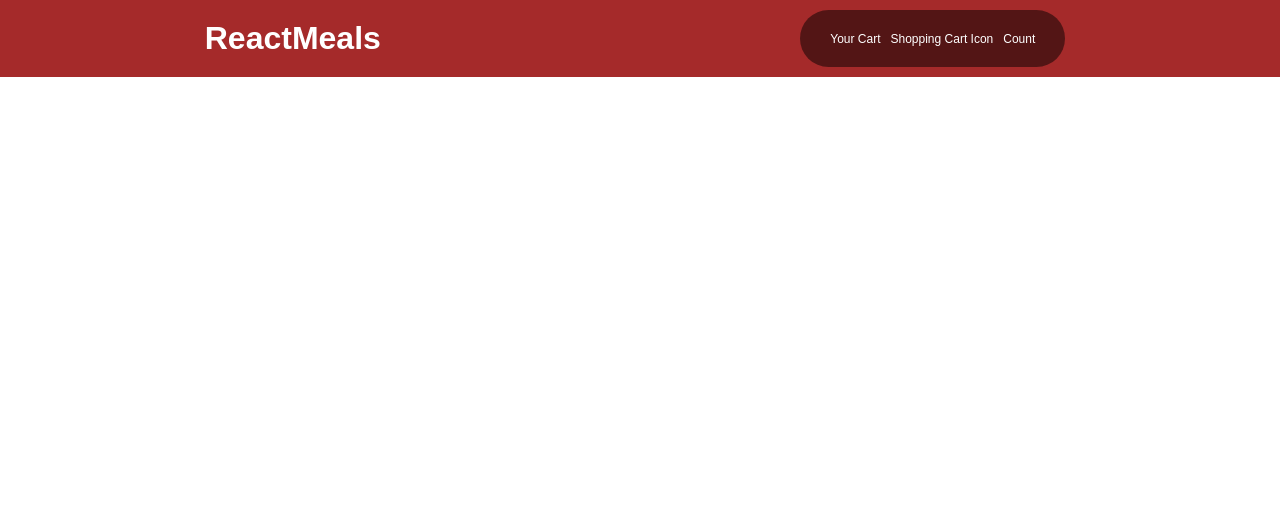
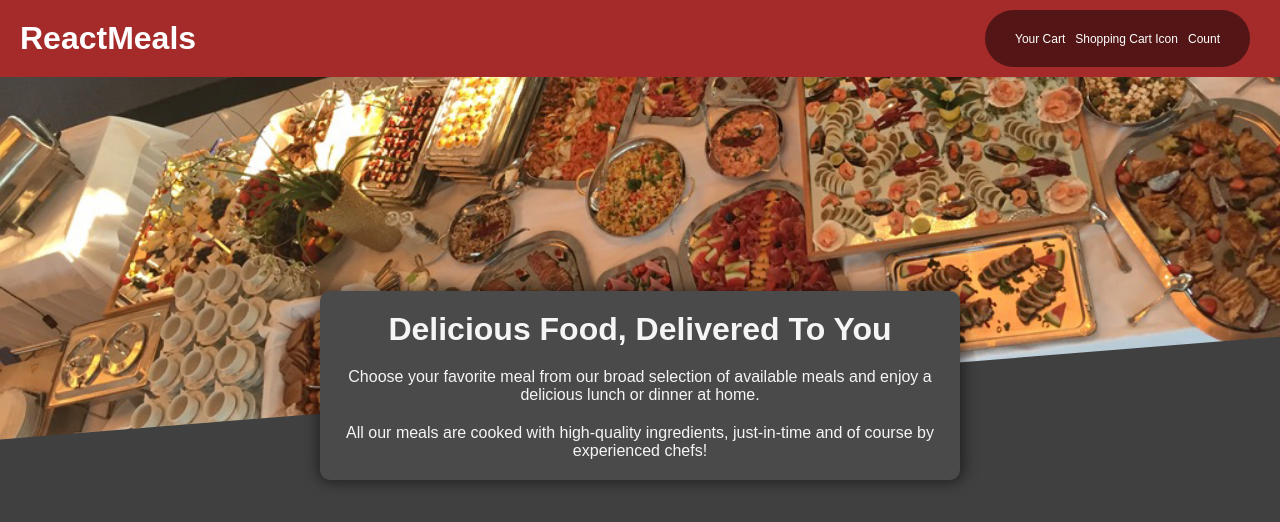
Before and after one commit to KZdesigns/orderApp, a React (Create React App) app: page / in a window 1280 px wide. Shown: the top 522 px of the page. Built offline with nearby package versions, Linux system fonts and the light colour scheme.

Commit message:
Added Jumbotron and HeaderCard componenets

```diff
--- a/src/App.js
+++ b/src/App.js
@@ -1,10 +1,14 @@
 import React from "react";
 import Navigation from "./components/Navigation/Navigation";
+import Jumbotron from "./components/Jumbotron/Jumbotron";
+import HeaderCard from "./components/HeaderCard/HeaderCard";
 
 function App() {
   return (
     <React.Fragment>
       <Navigation />
+      <Jumbotron />
+      <HeaderCard />
     </React.Fragment>
   );
 }
--- a/src/components/Cart/Cart.js
+++ b/src/components/Cart/Cart.js
@@ -3,11 +3,11 @@ import classes from "./Cart.module.css";
 
 const Cart = () => {
   return (
-    <div className={classes.pill}>
+    <button className={classes.pill}>
       <p className={classes.pillItems}>Your Cart</p>
       <p className={classes.pillItems}>Shopping Cart Icon</p>
       <p className={classes.pillItems}>Count</p>
-    </div>
+    </button>
   );
 };
 
--- a/src/components/Cart/Cart.module.css
+++ b/src/components/Cart/Cart.module.css
@@ -8,6 +8,8 @@
     background-color: rgba(0, 0, 0, 0.497);
     color: white;
     gap: 10px;
+    border: none;
+    cursor: pointer;
 }
 
 .pillItems {
--- /dev/null
+++ b/src/components/HeaderCard/HeaderCard.js
@@ -0,0 +1,20 @@
+import React from "react";
+import classes from "./HeaderCard.module.css";
+
+const HeaderCard = () => {
+  return (
+    <div className={classes.container}>
+      <h1 style={{ margin: 0 }}>Delicious Food, Delivered To You</h1>
+      <p style={{ margin: 0 }}>
+        Choose your favorite meal from our broad selection of available meals
+        and enjoy a delicious lunch or dinner at home.
+      </p>
+      <p style={{ margin: 0 }}>
+        All our meals are cooked with high-quality ingredients, just-in-time and
+        of course by experienced chefs!
+      </p>
+    </div>
+  );
+};
+
+export default HeaderCard;
--- /dev/null
+++ b/src/components/HeaderCard/HeaderCard.module.css
@@ -0,0 +1,17 @@
+.container {
+    display: flex;
+    flex-direction: column;
+    justify-content: center;
+    align-items: center;
+    gap: 20px;
+    width: 50%;
+    position: relative;
+    top: -300px;
+    left: 25%;
+    background-color: rgb(74, 74, 74);
+    border-radius: 10px;
+    padding: 20px 25px 20px 25px;
+    color: whitesmoke;
+    box-shadow: 1px -1px 14px 3px rgba(0, 0, 0, 0.50);
+    text-align: center;
+}
--- /dev/null
+++ b/src/components/Jumbotron/Jumbotron.js
@@ -0,0 +1,13 @@
+import React from "react";
+import classes from "./Jumbotron.module.css";
+import mealsjpeg from "./meals.jpeg";
+
+const Jumbotron = () => {
+  return (
+    <div className={classes.container}>
+      <img src={mealsjpeg} alt="meals" className={classes.image}></img>
+    </div>
+  );
+};
+
+export default Jumbotron;
--- /dev/null
+++ b/src/components/Jumbotron/Jumbotron.module.css
@@ -0,0 +1,13 @@
+.container {
+    display: flex;
+    width: 100%;
+    position: relative;
+    top: -100px;
+    z-index: -1;
+}
+
+.image {
+    width: 100%;
+    height: auto;
+    clip-path: polygon(0 0, 0 90%, 100% 70%, 100% 0);
+}
--- a/src/components/Navigation/Navigation.module.css
+++ b/src/components/Navigation/Navigation.module.css
@@ -1,7 +1,9 @@
 .nav {
     display: flex;
-    justify-content: space-around;
+    justify-content: space-between;
     background-color: brown;
+    gap: 20%;
+    padding: 0 20px 0 20px;
 }
 
 .header {
--- a/src/index.css
+++ b/src/index.css
@@ -4,7 +4,7 @@
 
 html {
   font-family: sans-serif;
-  background: #fff;
+  background-color: rgb(64, 64, 64);
 }
 
 body {
```
Also changed, not shown: public/index.html (+4 -4 lines), src/components/Jumbotron/meals.jpeg (added).
